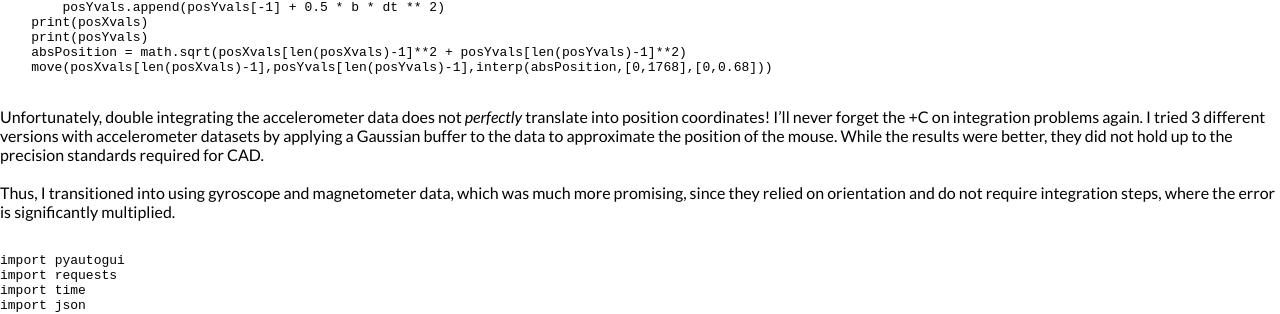
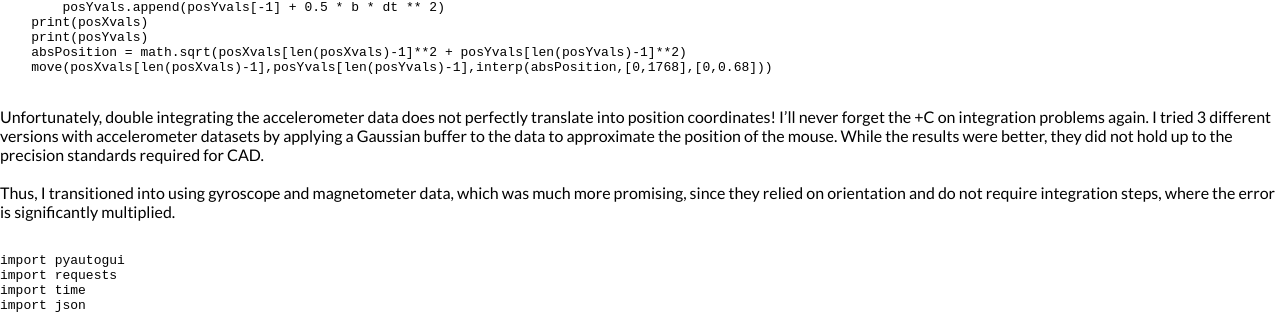
Before and after one commit to annegautham/annegautham.github.io, a Jekyll site: the page built from portfolio/phouse.md, in a window 1280 px wide and 900 px high, scrolled down 3399 px. Shown: the part 153-467 px from the top of the window. Built offline with Jekyll 4.4.1, drawn with Linux system fonts in a browser that asks for light colours; some web fonts are replaced; our own code applies the rules of GitHub Pages for plain Markdown files; some of the changed text lies outside the part shown.

Commit message:
Update phouse.md

```diff
--- a/portfolio/phouse.md
+++ b/portfolio/phouse.md
@@ -89,7 +89,7 @@ while 1 == 1:
 
 <br>
 
-Unfortunately, double integrating the accelerometer data does not *perfectly* translate into position coordinates! I'll never forget the +C on integration problems again. I tried 3 different versions with accelerometer datasets by applying a Gaussian buffer to the data to approximate the position of the mouse. While the results were better, they did not hold up to the precision standards required for CAD.
+Unfortunately, double integrating the accelerometer data does not perfectly translate into position coordinates! I'll never forget the +C on integration problems again. I tried 3 different versions with accelerometer datasets by applying a Gaussian buffer to the data to approximate the position of the mouse. While the results were better, they did not hold up to the precision standards required for CAD.
 
 <br>
 
@@ -186,7 +186,7 @@ while 1 == 1:
 
 <br>
 
-However, the user now has to *rotate* the phone into various orientation to move the mouse around, which can take a bit of getting used to, especially if your iPhone mouse is just a temporary solution. Furthermore, the Phyphox only transmits data from one sensor at a time, so adding a 'right and left click' feature or a 'scroll button' is pretty much impossible.
+However, the user now has to rotate the phone into various orientation to move the mouse around, which can take a bit of getting used to, especially if your iPhone mouse is just a temporary solution. Furthermore, the Phyphox only transmits data from one sensor at a time, so adding a 'right and left click' feature or a 'scroll button' is pretty much impossible.
 
 <br>
 
```
